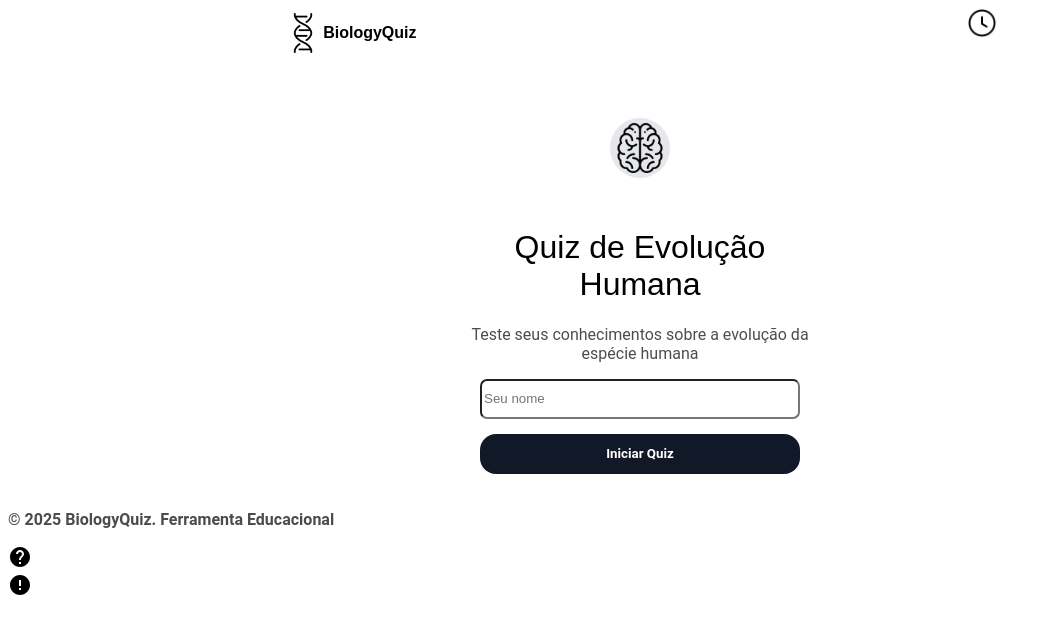
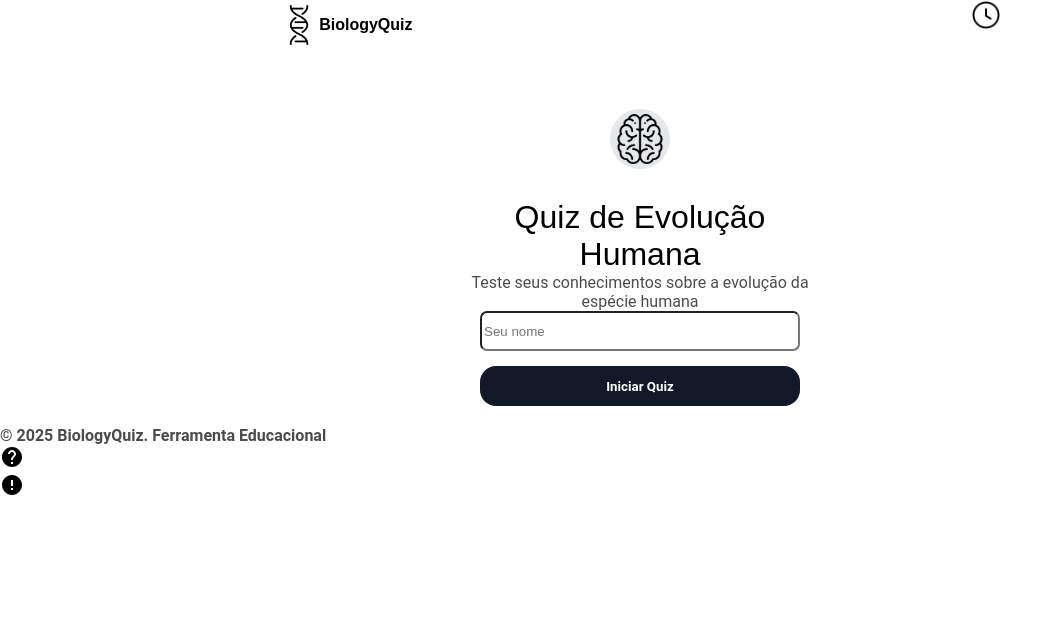
Before and after one commit to alejandrofonsecac/Bio-Questionario, a React (Vite) app: page / in a window 1280 px wide. Shown: the top 634 px of the page, without its empty margins (0-1063 px from the left). Built offline with nearby package versions, Linux system fonts and the light colour scheme.

Commit message:
Update style.module.css

```diff
--- a/src/style.module.css
+++ b/src/style.module.css
@@ -1,13 +1,16 @@
 @charset "UTF-8";
 
 *{
-  box-sizing: border-box;
+  box-sizing: border-box; margin: 0;
 }
 
+html, body {
+  height: 100%;
+}
  body {
-    min-height: 100vh;
-    display: flex;
-    flex-direction: column;
+  min-height: 100vh;
+  display: flex;
+  flex-direction: column;
 }
 
 :root {
```
